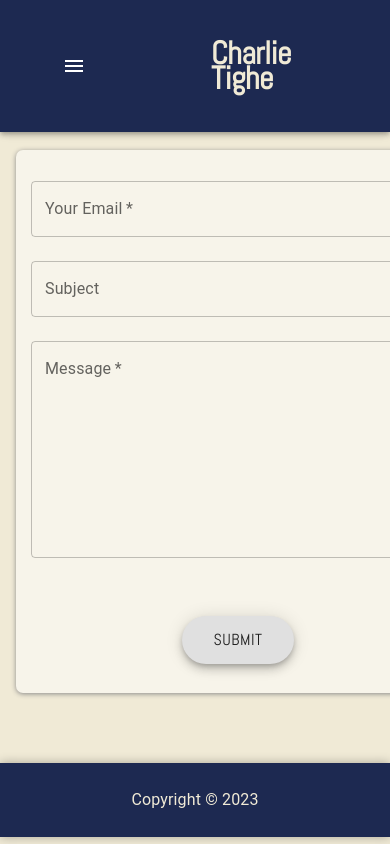
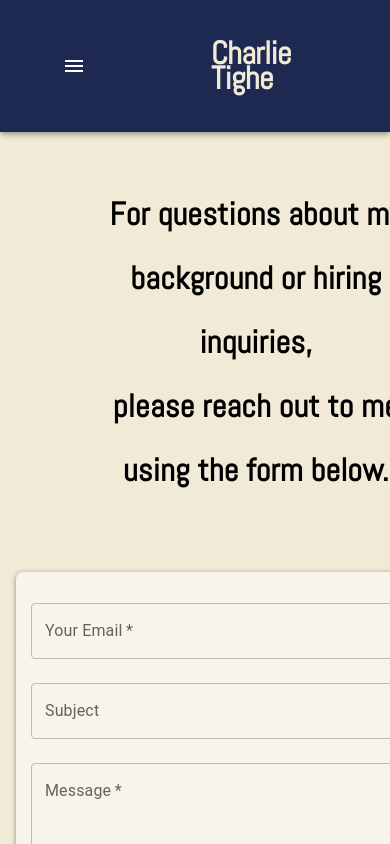
Before and after one commit to tigchuck/portfolio, a React (Create React App) app: page /contact in a window 390 px wide. Shown: the top 844 px of the page. Built offline with nearby package versions, Linux system fonts and the light colour scheme.

Commit message:
Responsiveness of Home page added. Contact page finished.

```diff
--- a/src/components/FunName.js
+++ b/src/components/FunName.js
@@ -3,7 +3,10 @@ import Grid from '@mui/material/Grid';
 import Typography from '@mui/material/Typography';
 import Slide from '@mui/material/Slide';
 import Grow from '@mui/material/Grow';
-// import Fade from '@mui/material/Fade';
+import CardMedia from '@mui/material/CardMedia';
+import Paper from '@mui/material/Paper';
+import charlie from "../pictures/CharliePicture.jpeg";
+
 
 
 
@@ -24,7 +27,7 @@ function FunName() {
             flexDirection="column"
             spacing={6}
             sx={{
-                // maxWidth: { xs: "0.8", md: "0.4" },
+                alignItems: {xs: 'center', lg: 'start'},
             }}
         >
             <Grid item>
@@ -46,7 +49,7 @@ function FunName() {
                             <Typography
                                 sx={{
                                     fontFamily: "Abel",
-                                    fontSize: "64px",
+                                    fontSize: {xs: '48px', md: "64px"},
                                     lineHeight: "48px",
                                     fontWeight: "900",
                                     lineWeight: "bold",
@@ -56,7 +59,6 @@ function FunName() {
                                 Hi, I'm
                             </Typography>
                         </Grow>
-
                     </Grid>
                     <Grid item>
                         <Grow
@@ -71,7 +73,7 @@ function FunName() {
                             <Typography
                                 sx={{
                                     fontFamily: "Abel",
-                                    fontSize: "80px",
+                                    fontSize: {xs: '64px', md: "80px"},
                                     lineHeight: "48px",
                                     fontWeight: "900",
                                     lineWeight: "extra-bold",
@@ -83,6 +85,16 @@ function FunName() {
                         </Grow>
                     </Grid>
                 </Grid>
+            </Grid>
+            <Grid
+                item
+                sx={{
+                    display: {xs: 'flex', lg: 'none'}
+                }}
+            >
+                <Paper img={charlie} elevation={10} sx={{borderRadius: "50%"}}>
+                    <CardMedia component="img" image={charlie} sx={{borderRadius: "50%"}} />
+                </Paper>
             </Grid>
             <Grid item>
                 <Grid container direction="column" spacing={2}>
@@ -100,7 +112,7 @@ function FunName() {
                             <Typography
                                 sx={{
                                     fontFamily: "Abel",
-                                    fontSize: "32px",
+                                    fontSize: {xs: '24px', md: "32px"},
                                     lineHeight: "48px",
                                     fontWeight: "900",
                                     lineWeight: "bold",
@@ -124,7 +136,7 @@ function FunName() {
                             <Typography
                                 sx={{
                                     fontFamily: "Abel",
-                                    fontSize: "32px",
+                                    fontSize: {xs: '24px', md: "32px"},
                                     lineHeight: "48px",
                                     fontWeight: "900",
                                     lineWeight: "bold",
@@ -145,7 +157,7 @@ function FunName() {
                             <Typography
                                 sx={{
                                     fontFamily: "Abel",
-                                    fontSize: "32px",
+                                    fontSize: {xs: '24px', md: "32px"},
                                     lineHeight: "48px",
                                     fontWeight: "900",
                                     lineWeight: "bold",
--- a/src/components/Section.js
+++ b/src/components/Section.js
@@ -5,7 +5,7 @@ import List from '@mui/material/List';
 import ListItemText from '@mui/material/ListItemText';
 import Paper from '@mui/material/Paper';
 import Typography from '@mui/material/Typography';
-import Fab from '@mui/material/Fab';
+import Button from "./Button";
 
 function Section(props) {
     const infoList = props.infoList.map((infoItem) =>
@@ -25,20 +25,12 @@ function Section(props) {
     );
 
     const linkButton = props.link ? (
-        <Fab
-            variant="extended"
+        <Button
+            linkText={props.linkText}
+            linkIcon={props.linkIcon}
             href={props.href}
-            sx={{
-                fontFamily: "Abel",
-                fontSize: "16px",
-                margin: "32px auto",
-                display: "flex",
-                width: "0.25",
-                minWidth: "250px"
-            }}
-        >
-            {props.linkIcon}{props.linkText}
-        </Fab>
+            minWidth="250px"
+        />
     ) : null;
 
     return (
--- a/src/components/pages/Contact.js
+++ b/src/components/pages/Contact.js
@@ -2,6 +2,8 @@ import { useState, React } from 'react';
 import Box from '@mui/material/Box';
 import TextField from '@mui/material/TextField';
 import Fab from '@mui/material/Fab';
+import Grid from '@mui/material/Grid';
+import Typography from '@mui/material/Typography';
 import emailjs from '@emailjs/browser';
 
 
@@ -63,6 +65,40 @@ function Contact() {
     }
 
     return (
+        <Grid
+            container
+            flexDirection="column"
+            spacing={5}
+            paddingTop="32px"
+            alignItems="center"
+        >
+            <Grid item>
+                <Typography
+                    sx={{
+                        fontFamily: "Abel",
+                        fontSize: "32px",
+                        lineHeight: "64px",
+                        fontWeight: "900",
+                        lineWeight: "bold",
+                        textAlign: "center"
+                    }}
+                >
+                    For questions about my background or hiring inquiries,
+                </Typography>
+                <Typography
+                    sx={{
+                        fontFamily: "Abel",
+                        fontSize: "32px",
+                        lineHeight: "64px",
+                        fontWeight: "900",
+                        lineWeight: "bold",
+                        textAlign: "center",
+                    }}
+                >
+                    please reach out to me using the form below.
+                </Typography>
+            </Grid>
+            <Grid item>
                 <form
                     onSubmit={(event) => handleSubmit(event)}
                     style={{
@@ -73,6 +109,7 @@ function Contact() {
                         sx={{
                             width: 500,
                             maxWidth: "100%",
+                            backgroundColor: "#F7F4EA"
                         }}
                     >
                         {inputFieldValues.map((inputFieldValue) => {
@@ -109,6 +146,8 @@ function Contact() {
                         </Fab>
                     </Box>
                 </form>
+            </Grid>
+        </Grid>
     );
 }
 
--- a/src/components/pages/Home.js
+++ b/src/components/pages/Home.js
@@ -18,18 +18,38 @@ function Home() {
             <Grid item>
                 <Grid
                     container
-                    flexDirection="row"
+                    flexDirection={{xs: "column", lg: "row"}}
+                    spacing={5}
                     justifyContent="space-around"
                     alignItems="center"
                     sx={{
                         padding: "50px"
                     }}
                 >
-                    <Grid item>
+                    <Grid
+                        item
+                        sx={{
+                            width: {xs: '100%', lg: '70%'}
+                        }}
+                    >
                         <FunName />
                     </Grid>
-                    <Grid item sx={{borderRadius: "25px"}}>
-                        <Paper img={charlie} elevation={10} sx={{borderRadius: "50%"}}>
+                    <Grid
+                        item
+                        sx={{
+                            display: {xs: 'none', lg: 'flex'},
+                            width: "30%",
+                            borderRadius: "25px"
+                        }}
+                    >
+                        <Paper
+                            img={charlie}
+                            elevation={10}
+                            sx={{
+                                display: {xs: 'none', lg: 'flex'},
+                                borderRadius: "50%"
+                                }}
+                            >
                             <CardMedia component="img" image={charlie} sx={{borderRadius: "50%"}} />
                         </Paper>
                     </Grid>
```
Lines whose indentation alone changed are shown as unchanged.
